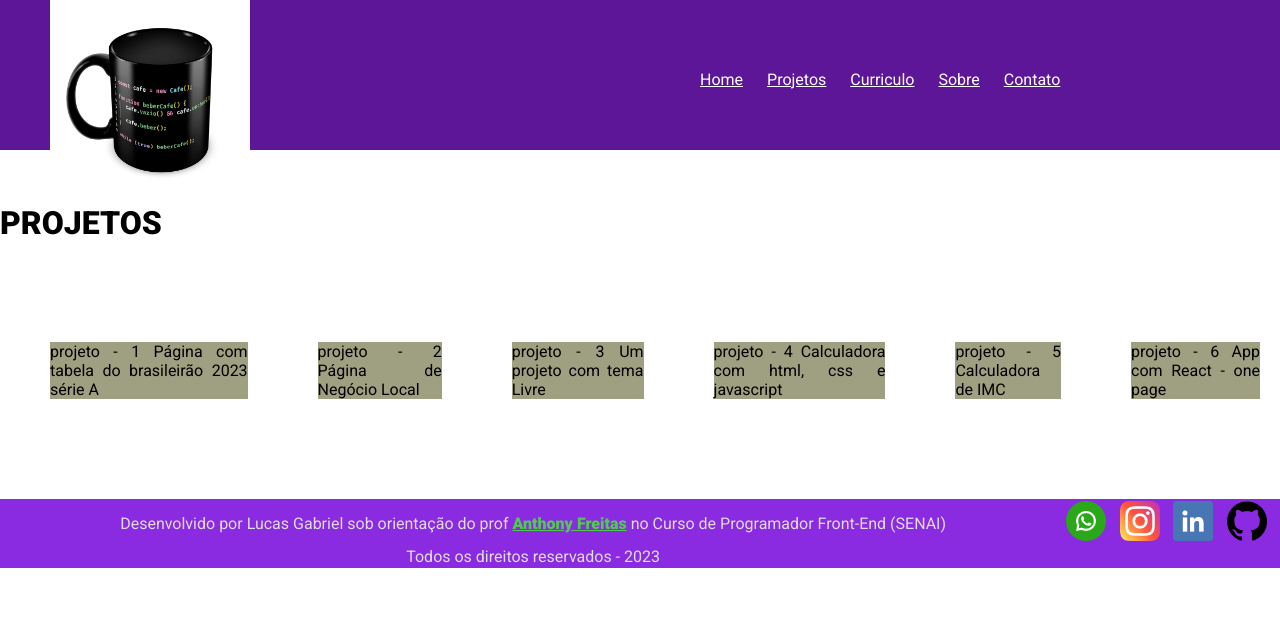
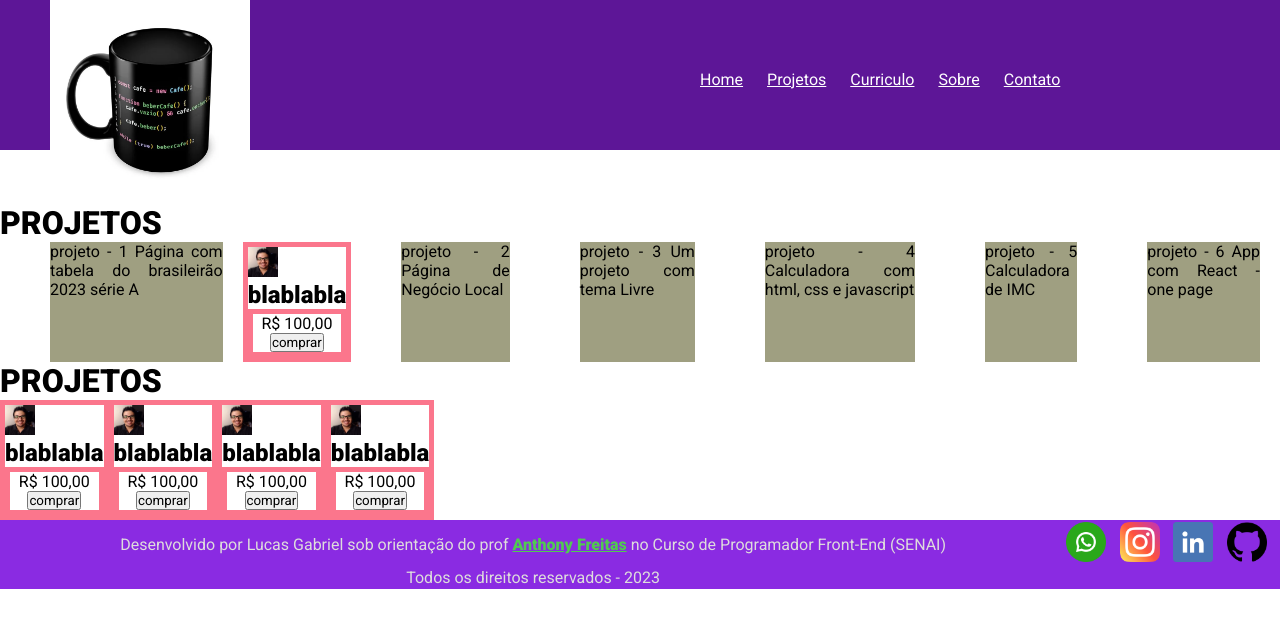
Before and after one commit to LucasGabrielDesigner/projeto-integrador-senai-front-end, a plain HTML site: page projetos.html in a window 1280 px wide. Drawn offline with Linux system fonts and the light colour scheme.

Commit message:
Add files via upload

```diff
--- a/css/projetos.css
+++ b/css/projetos.css
@@ -7,9 +7,24 @@ main{
 .bg-projetos{
     display: flex;
     flex-direction: row;
-    margin: 100px auto 100px auto;
+    /* margin: 100px auto 100px auto; */
 }
 
 .bg-projetos p{
     background-color: rgb(159, 159, 129);
 }
+
+.teste, .teste div{
+    border: 5px solid rgb(251, 118, 140);
+}
+
+.teste div{
+    display: flex;
+    flex-direction: column;
+    justify-content:center;
+    align-items: center;
+}
+
+.teste img{
+    width: 30px;
+}
--- a/projetos.html
+++ b/projetos.html
@@ -29,11 +29,69 @@
 		<div class="bg-projetos">
 			<!--A ideia é fazer como se fossem cards, cada projeto, quando se clica neles vai para cada página individualmete e todos funcionais. e tentando como se fosse um iframe colocar o site dos projetos para scrollar sem ter que sair da página principal projetos. saindo somente se quiser ver a versão em tamanho tela na tela toda -->
 			<p>projeto - 1 Página com tabela do brasileirão 2023 série A </p>
+			<div class="teste">
+				<img src="imagens/foto.png" alt="">
+				<h2>blablabla</h2>
+				<div>
+					<span>R$ 100,00</span>
+					<button>comprar</button>
+				</div>
+			</div>
+
 			<p>projeto - 2 Página de Negócio Local</p>
 			<p>projeto - 3 Um projeto com tema Livre</p>
 			<p>projeto - 4 Calculadora com html, css e javascript</p>
 			<p>projeto - 5 Calculadora de IMC</p>
 			<p>projeto - 6 App com React - one page</p>
+
+		</div>
+
+
+
+
+
+
+	</main>
+	<main>
+		<h1>PROJETOS</h1>
+		<div class="bg-projetos">
+			<div class="teste">
+				<img src="imagens/foto.png" alt="">
+				<h2>blablabla</h2>
+				<div>
+					<span>R$ 100,00</span>
+					<button>comprar</button>
+				</div>
+			</div>
+		<div class="bg-projetos">
+			<div class="teste">
+				<img src="imagens/foto.png" alt="">
+				<h2>blablabla</h2>
+				<div>
+					<span>R$ 100,00</span>
+					<button>comprar</button>
+				</div>
+			</div>
+		<div class="bg-projetos">
+			<div class="teste">
+				<img src="imagens/foto.png" alt="">
+				<h2>blablabla</h2>
+				<div>
+					<span>R$ 100,00</span>
+					<button>comprar</button>
+				</div>
+			</div>
+		<div class="bg-projetos">
+			<div class="teste">
+				<img src="imagens/foto.png" alt="">
+				<h2>blablabla</h2>
+				<div>
+					<span>R$ 100,00</span>
+					<button>comprar</button>
+				</div>
+			</div>
+
+
 
 		</div>
 
```
